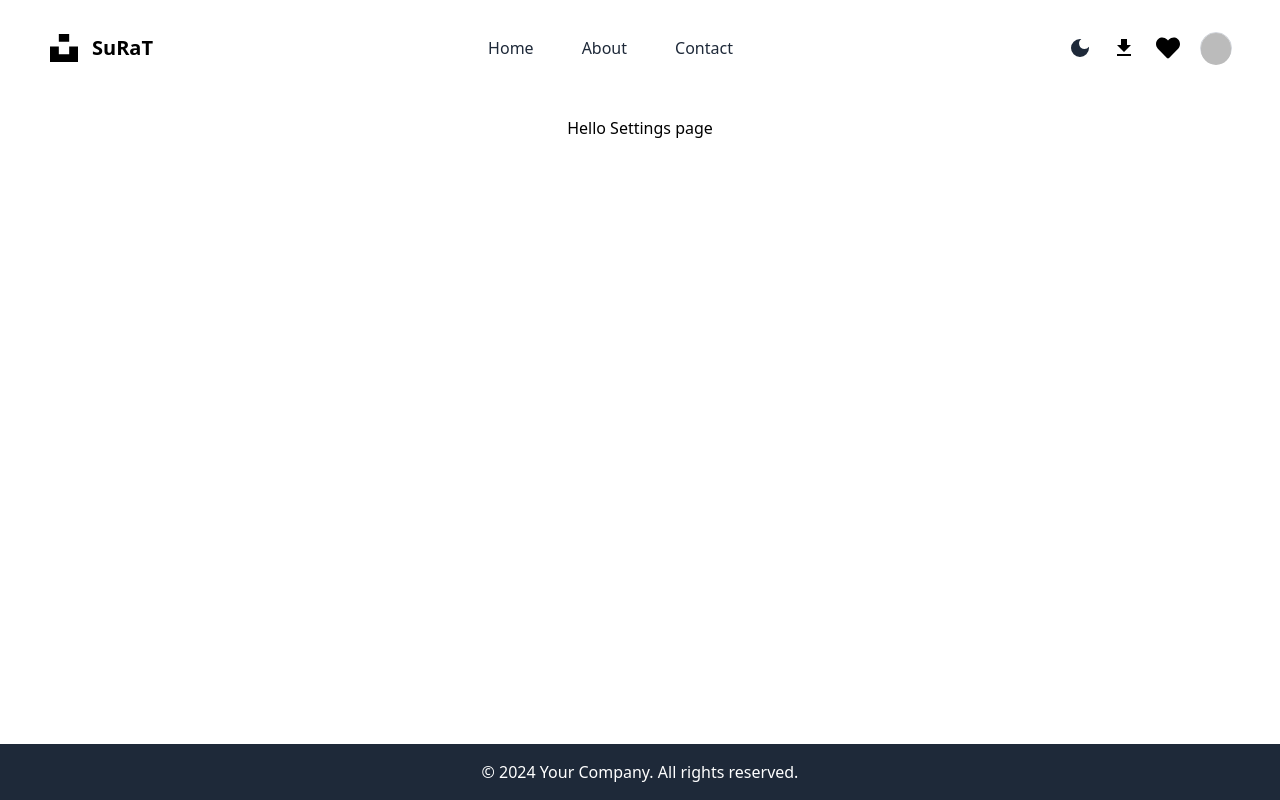
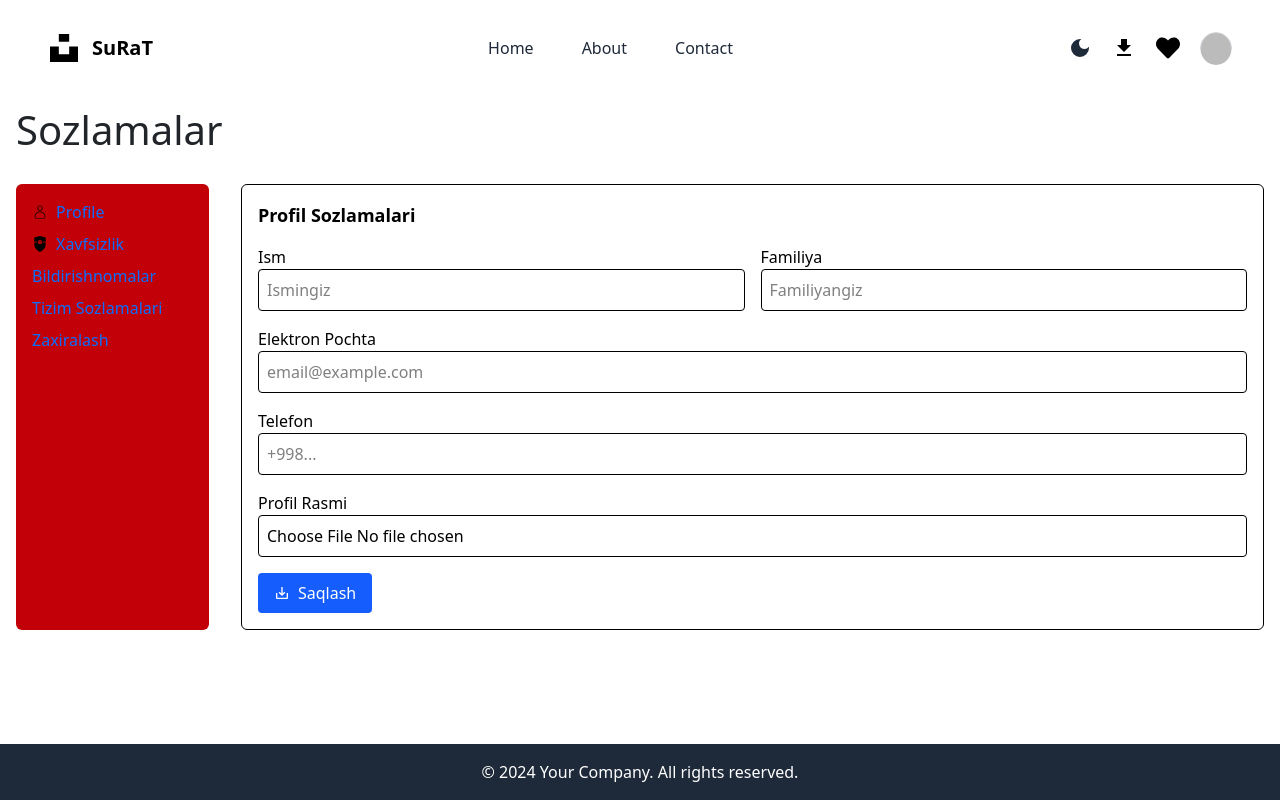
Before and after one commit to muzaffarovhayotbek/yakuniy-imtihon, a React (Vite) app: page /settings in a window 1280 px wide. Built offline with nearby package versions, Linux system fonts and the light colour scheme; no server answers; sample sign-in values are in the browser's storage.

Commit message:
settings page add

```diff
--- a/src/pages/Settings/Settings.jsx
+++ b/src/pages/Settings/Settings.jsx
@@ -1,11 +1,121 @@
-import React from 'react'
+import React, { useState } from 'react';
+import { CiUser } from "react-icons/ci";
+import { SiSpringsecurity } from "react-icons/si";
+import { MdSaveAlt } from "react-icons/md";
 
 function Settings() {
+  const [activeTab, setActiveTab] = useState('profile');
+
   return (
-    <div className='container mx-auto mt-10'>
-      <h2 className='text-center'>Hello Settings page </h2>
+    <div className='container mx-auto px-4'>
+      <h2 className='text-[40px] my-[24px] text-[#212529]'>Sozlamalar</h2>
+
+      <div className='flex gap-8'>
+        {/* Chap menyu */}
+        <div className='bg-red-700 w-[193px] flex-shrink-0 flex flex-col gap-2 p-4 rounded-md box-border'>
+          <div className='flex items-center gap-2 cursor-pointer' onClick={() => setActiveTab('profile')}>
+            <CiUser className='w-[16px] h-[16px]' />
+            <span className='text-[16px] text-[#0D6EFD]'>Profile</span>
+          </div>
+          <div className='flex items-center gap-2 cursor-pointer' onClick={() => setActiveTab('security')}>
+            <SiSpringsecurity className='w-[16px] h-[16px]' />
+            <span className='text-[16px] text-[#0D6EFD]'>Xavfsizlik</span>
+          </div>
+          <div className='cursor-pointer' onClick={() => setActiveTab('notifications')}>
+            <span className='text-[16px] text-[#0D6EFD]'>Bildirishnomalar</span>
+          </div>
+          <div className='cursor-pointer' onClick={() => setActiveTab('system')}>
+            <span className='text-[16px] text-[#0D6EFD]'>Tizim Sozlamalari</span>
+          </div>
+          <div className='cursor-pointer' onClick={() => setActiveTab('backup')}>
+            <span className='text-[16px] text-[#0D6EFD]'>Zaxiralash</span>
+          </div>
+        </div>
+
+        {/* O'ng kontent */}
+        <div className='flex-1 min-w-0 p-4 border rounded-md bg-white'>
+          {activeTab === 'profile' && (
+            <div>
+              <h3 className='text-lg font-semibold mb-4'>Profil Sozlamalari</h3>
+              <form className='grid grid-cols-2 gap-4'>
+                <div>
+                  <label>Ism</label>
+                  <input type="text" placeholder="Ismingiz" className='border p-2 w-full rounded' />
+                </div>
+                <div>
+                  <label>Familiya</label>
+                  <input type="text" placeholder="Familiyangiz" className='border p-2 w-full rounded' />
+                </div>
+                <div className='col-span-2'>
+                  <label>Elektron Pochta</label>
+                  <input type="email" placeholder="email@example.com" className='border p-2 w-full rounded' />
+                </div>
+                <div className='col-span-2'>
+                  <label>Telefon</label>
+                  <input type="text" placeholder="+998..." className='border p-2 w-full rounded' />
+                </div>
+                <div className='col-span-2'>
+                  <label>Profil Rasmi</label>
+                  <input type="file" className='border p-2 w-full rounded' />
+                </div>
+                <div className='col-span-2 text-right'>
+                  <button type="submit" className='bg-blue-600 text-white px-4 py-2 rounded flex items-center gap-2'>
+                    <MdSaveAlt className='w-[16px] h-4 text-white' /> Saqlash
+                  </button>
+                </div>
+              </form>
+            </div>
+          )}
+
+          {activeTab === 'security' && (
+            <div>
+              <h3 className='text-lg font-semibold mb-4'>Xavfsizlik Sozlamalari</h3>
+              <p>Parolni yangilash va boshqa xavfsizlik parametrlarini sozlang.</p>
+            </div>
+          )}
+
+          {activeTab === 'notifications' && (
+            <div>
+              <h3 className='text-[20px] font-semibold mb-4'>Bildirishnomalar Sozlamalari</h3>
+              <hr />
+              <h2 className='text-[16px] text-[#212529] mt-2'>Email Bildirishnomalari</h2>
+              <div className='flex items-center gap-2 mt-4'>
+                <input type="checkbox" className='w-[16px] h-[16px]' />
+                <h2>Parol tiklash haqida xabar berish</h2>
+              </div>
+              <div className='flex items-center gap-2 mt-4'>
+                <input type="checkbox" className='w-[16px] h-[16px]' />
+                <h2>Sign in Bildirishnomalar</h2>
+              </div>
+              <div className='flex items-center gap-2 mt-4'>
+                <input type="checkbox" className='w-[16px] h-[16px]' />
+                <h2>Rasmni o'chirish haqida</h2>
+              </div>
+              <div className='text-right'>
+                <button type='submit' className='flex items-center gap-2 bg-[#0D6EFD] text-white px-4 py-2 rounded-md mt-4'>
+                  <MdSaveAlt className='w-[16px] h-4 text-white' /> Saqlash
+                </button>
+              </div>
+            </div>
+          )}
+
+          {activeTab === 'system' && (
+            <div>
+              <h3 className='text-lg font-semibold mb-4'>Tizim Sozlamalari</h3>
+              <p>Tez orada</p>
+            </div>
+          )}
+
+          {activeTab === 'backup' && (
+            <div>
+              <h3 className='text-lg font-semibold mb-4'>Zaxiralash Sozlamalari</h3>
+              <p>Tez orada</p>
+            </div>
+          )}
+        </div>
+      </div>
     </div>
-  )
+  );
 }
 
-export default Settings
+export default Settings;
```
